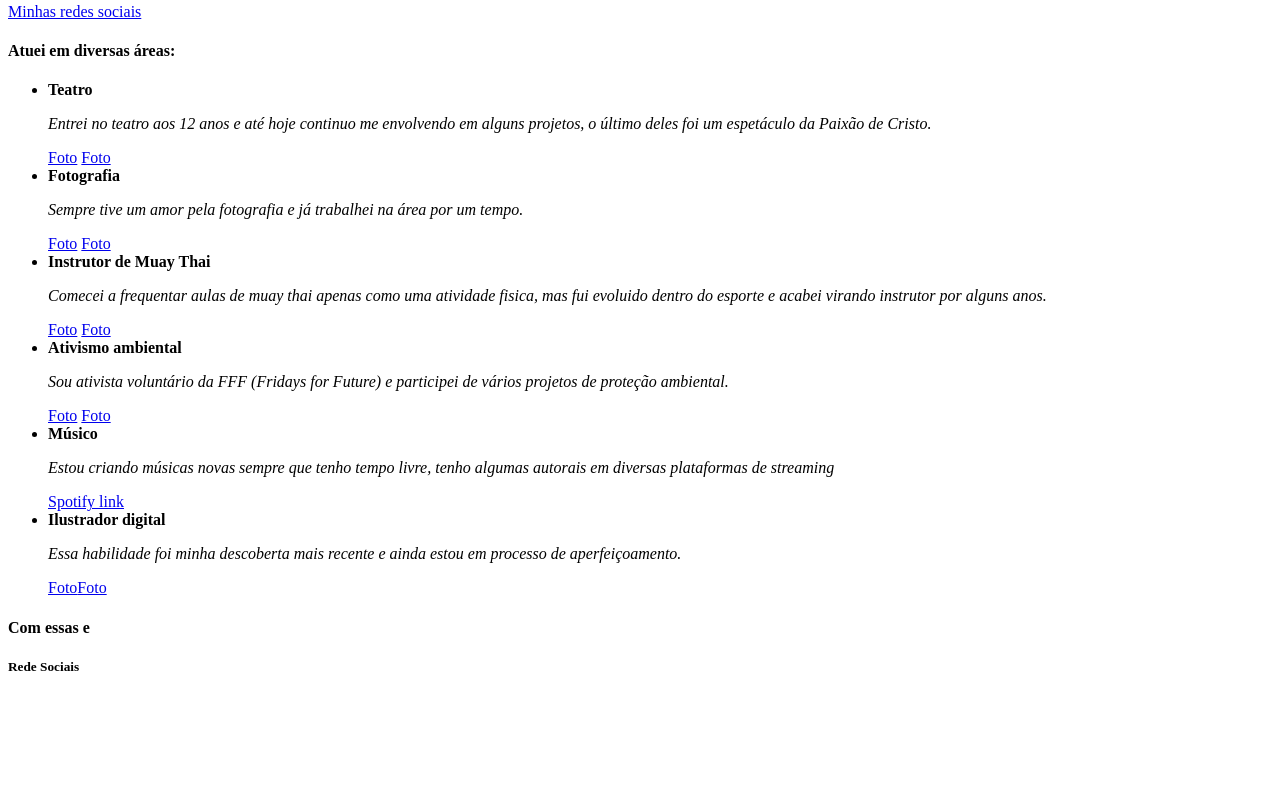
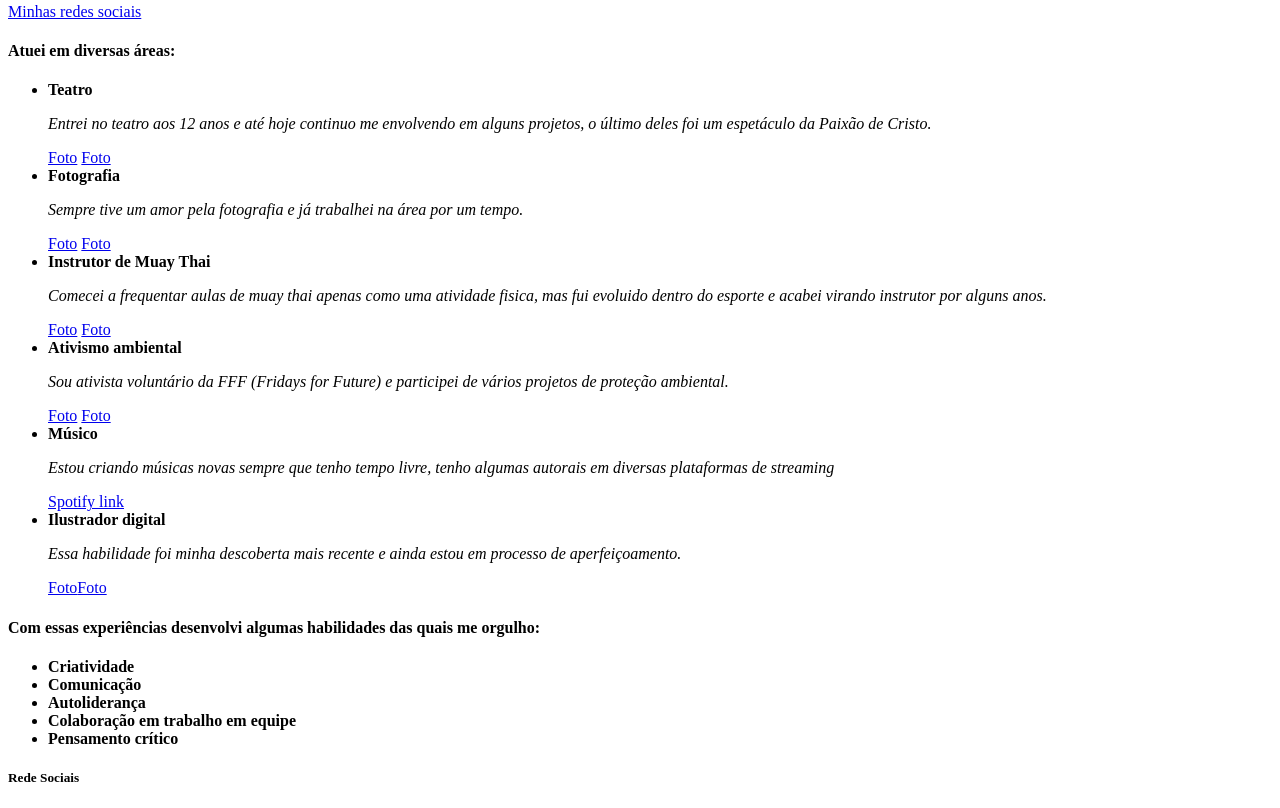
Before and after one commit to VitorHugodeOliv/VitorHugodeOliv.github.io, a plain HTML site: page index.html in a window 1280 px wide. Shown: the part 514-1322 px from the top of the page. Before the commit the page ends 1211 px from the top, so only its background shows below. Drawn offline with Linux system fonts and the light colour scheme.

Commit message:
Minhas habilidades

```diff
--- a/index.html
+++ b/index.html
@@ -59,10 +59,19 @@
 
      </ul>
 
-     <h4>Com essas e</h4>
+     <h4>Com essas experiências desenvolvi algumas habilidades das quais me orgulho:</h4>
+     <ul>
+      <li><strong>Criatividade</strong></li>
+      <li><strong>Comunicação</strong></li>
+      <li><strong>Autoliderança</strong></li>
+      <li><strong>Colaboração em trabalho em equipe</strong></li>
+      <li><strong>Pensamento crítico</strong></li>
+     </ul>
 
 
-     <h5 id="Rede Sociais">Rede Sociais</h5>
+     <p><h5 id="Rede Sociais">Rede Sociais</h5></p>
+
+
 
 
 
```
